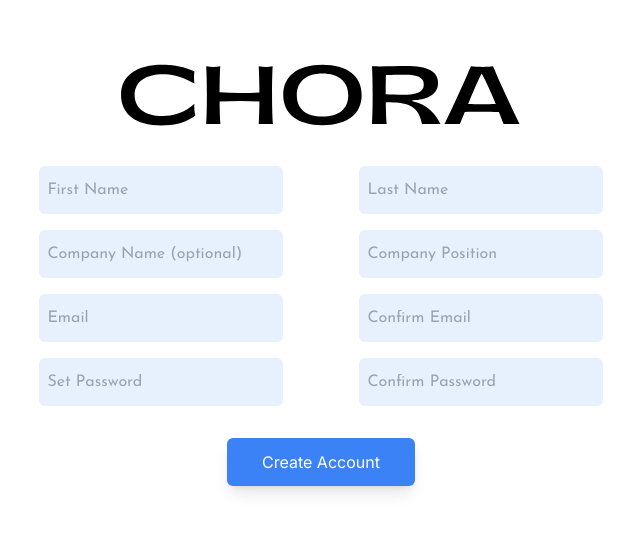
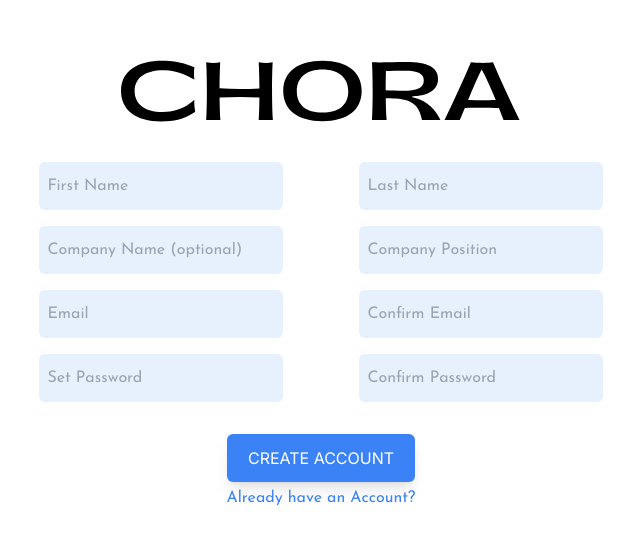
Before and after one commit to Meedux/GTM-Requirement, a Next.js app: page /create in a window 1280 px wide. Shown: the part 111-654 px from the top of the page, without its empty margins (319-959 px from the left). Built offline with nearby package versions, Linux system fonts and the light colour scheme; what amazon-cognito-identity-js would draw is missing.

Commit message:
Fix import error and add navigation functionality in CreateAccount component

```diff
--- a/components/Create/CreateAccount.tsx
+++ b/components/Create/CreateAccount.tsx
@@ -5,15 +5,18 @@ import { userPool } from "@/util/UserPool";
 import { CognitoUserAttribute } from "amazon-cognito-identity-js";
 import React, { useContext } from "react";
 import { useState } from "react";
+import { useRouter } from "next/navigation";
 
 const CreateAccount = ({
-  setFormState
+  setFormState,
 }: {
   setFormState: React.Dispatch<React.SetStateAction<string>>;
 }) => {
-  const { set } = useContext(AuthContext)
+  const { set } = useContext(AuthContext);
   const [isError, setIsError] = useState<Boolean>(false);
   const [error, setError] = useState<string>("");
+
+  const router = useRouter();
 
   // set the input states
   const [firstName, setFirstName] = useState<string>("");
@@ -28,7 +31,7 @@ const CreateAccount = ({
   const handleSignIn = (e: any) => {
     e.preventDefault();
 
-    if(email !== confirmEmail) {
+    if (email !== confirmEmail) {
       setIsError(true);
       setError("Emails do not match");
       setTimeout(() => {
@@ -38,7 +41,7 @@ const CreateAccount = ({
       return;
     }
 
-    if(password !== confirmPassword) {
+    if (password !== confirmPassword) {
       setIsError(true);
       setError("Passwords do not match");
       setTimeout(() => {
@@ -81,12 +84,7 @@ const CreateAccount = ({
       companyPositionAttribute,
     ];
 
-    userPool.signUp(
-      email,
-      password,
-      attributes,
-      null as any,
-      (err, data) => {
+    userPool.signUp(email, password, attributes, null as any, (err, data) => {
       if (err) {
         setIsError(true);
         setError(err.message);
@@ -99,9 +97,7 @@ const CreateAccount = ({
       console.log(data);
       set(email);
       setFormState("verify");
-      }
-    );
-
+    });
   };
   return (
     <div className=" p-2 w-[40rem] flex flex-col justify-center items-center rounded-md">
@@ -179,11 +175,21 @@ const CreateAccount = ({
       </div>
 
       <button
-        className="bg-blue-500 shadow-lg text-white w-[30%] h-[3rem] rounded-md mb-5"
+        className="bg-blue-500 shadow-lg text-white w-[30%] h-[3rem] rounded-md mb-1"
         onClick={(e) => handleSignIn(e)}
       >
-        Create Account
+        CREATE ACCOUNT
       </button>
+
+      <span
+        className="text-blue-500 font-joseph-sans cursor-pointer"
+        onClick={(e) => {
+          e.preventDefault();
+          router.push("/login");
+        }}
+      >
+        Already have an Account?
+      </span>
     </div>
   );
 };
--- a/components/Create/VerifyEmail.tsx
+++ b/components/Create/VerifyEmail.tsx
@@ -88,7 +88,7 @@ const VerifyEmail = () => {
         className="bg-blue-500 shadow-lg text-white w-[30%] h-[3rem] rounded-md mb-5"
         onClick={(e) => handleVerify(e)}
       >
-        Verify Email
+        VERIFY EMAIL
       </button>
       <span className="text-blue-500 font-joseph-sans cursor-pointer" onClick={e => resendCode(e)}>Resend Verification Link</span>
     </div>
```
Lines whose indentation alone changed are shown as unchanged.
